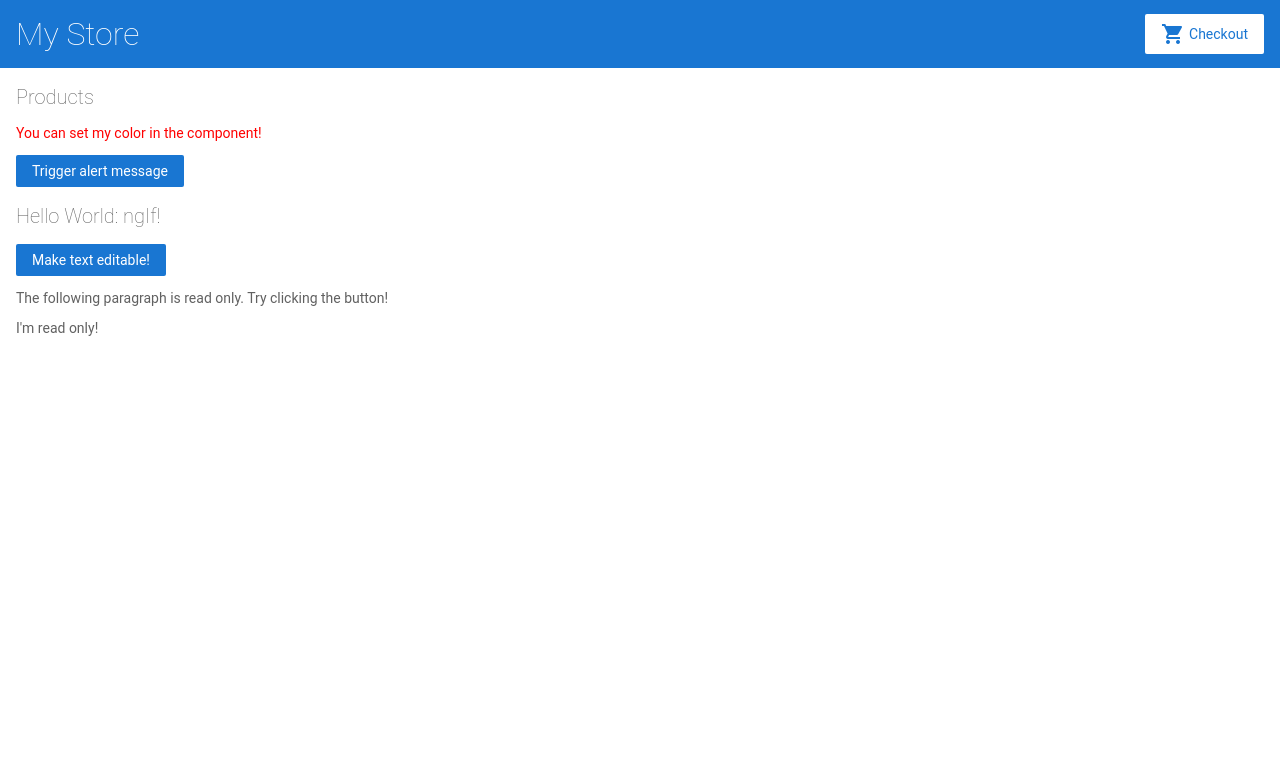
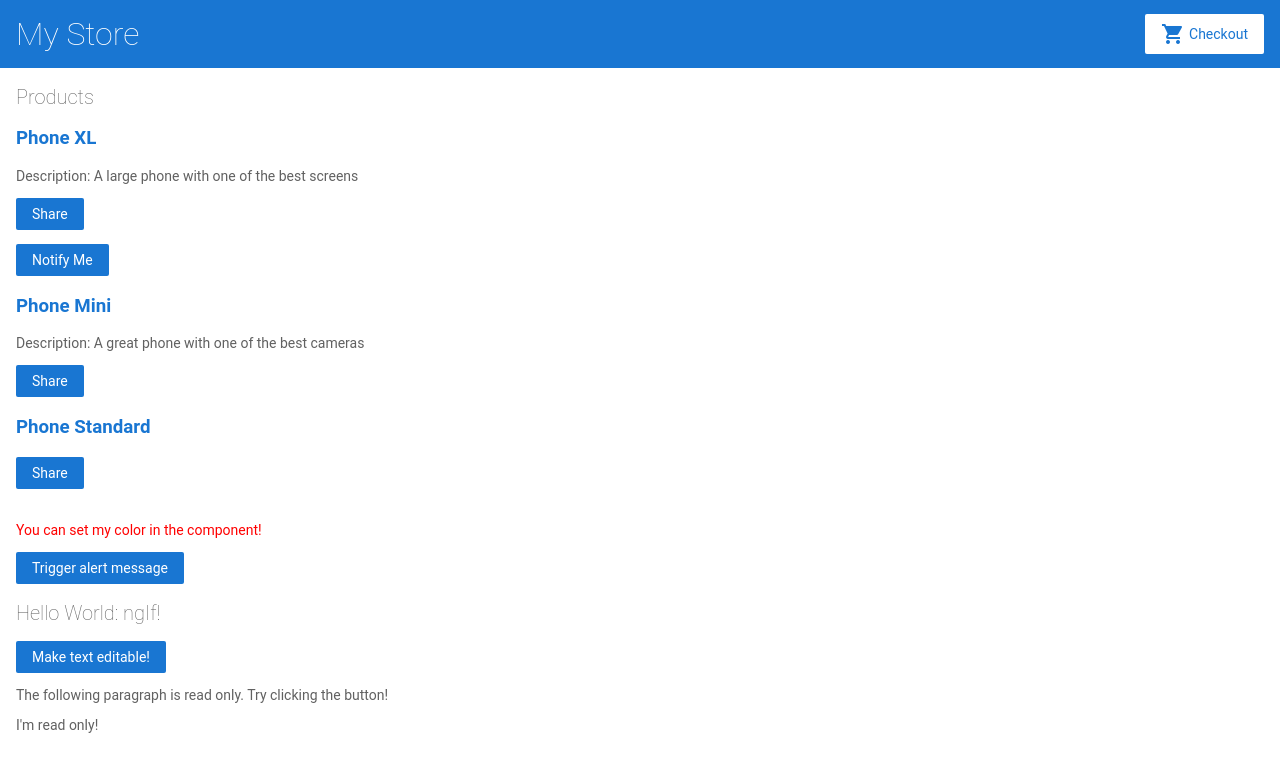
Before and after one commit to DiPrkp/angular-ivy-efgocb, an Angular app: page / in a window 1280 px wide. Shown: the top 772 px of the page. Built offline with nearby package versions, Linux system fonts and the light colour scheme.

Commit message:
2 files modified, 3 added

```diff
--- a/src/app/app.module.ts
+++ b/src/app/app.module.ts
@@ -6,6 +6,7 @@
 import { AppComponent } from './app.component';
 import { TopBarComponent } from './top-bar/top-bar.component';
 import { ProductListComponent } from './product-list/product-list.component';
+import { ProductAlertsComponent } from './product-alerts/product-alerts.component';
 
 @NgModule({
   imports: [
@@ -18,7 +19,8 @@
   declarations: [
     AppComponent,
     TopBarComponent,
-    ProductListComponent
+    ProductListComponent,
+    ProductAlertsComponent
   ],
   bootstrap: [
     AppComponent
--- /dev/null
+++ b/src/app/product-alerts/product-alerts.component.html
@@ -0,0 +1,3 @@
+<p *ngIf="product && product.price > 700">
+  <button>Notify Me</button>
+</p>
--- /dev/null
+++ b/src/app/product-alerts/product-alerts.component.ts
@@ -0,0 +1,17 @@
+import { Component, OnInit, Input } from '@angular/core';
+import { Product } from '../products';
+
+@Component({
+  selector: 'app-product-alerts',
+  templateUrl: './product-alerts.component.html',
+  styleUrls: ['./product-alerts.component.css']
+})
+export class ProductAlertsComponent implements OnInit {
+
+  @Input() product!: Product;
+  constructor() { }
+
+  ngOnInit() {
+  }
+
+}
--- a/src/app/product-list/product-list.component.html
+++ b/src/app/product-list/product-list.component.html
@@ -1,5 +1,20 @@
 <h2>Products</h2>
+<div *ngFor="let product of products">
+  <h3>
+    <a [title]="product.name + 'details'">
+    {{ product.name }}
+    </a>
+  </h3>
+  <p *ngIf="product.description">
+    Description: {{product.description}}
+  </p>
+  <button (click)="share()">Share</button>
+  <app-product-alerts
+  [product]="product">
+</app-product-alerts>
+</div>
 
+<br>
 <p
   [id]="sayHelloId"
   [style.color]="fontColor">
```
Also changed, not shown: src/app/product-alerts/product-alerts.component.css (added).
